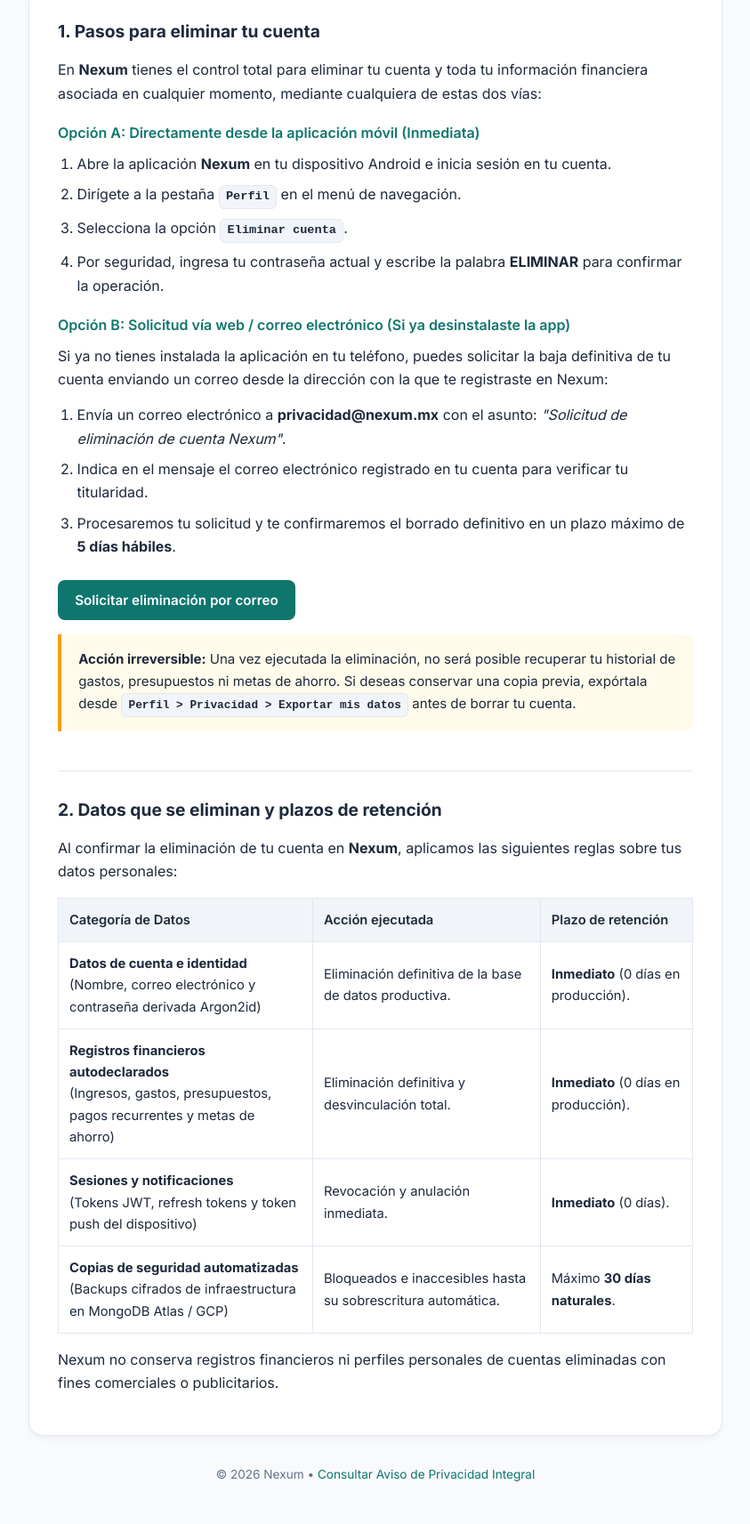
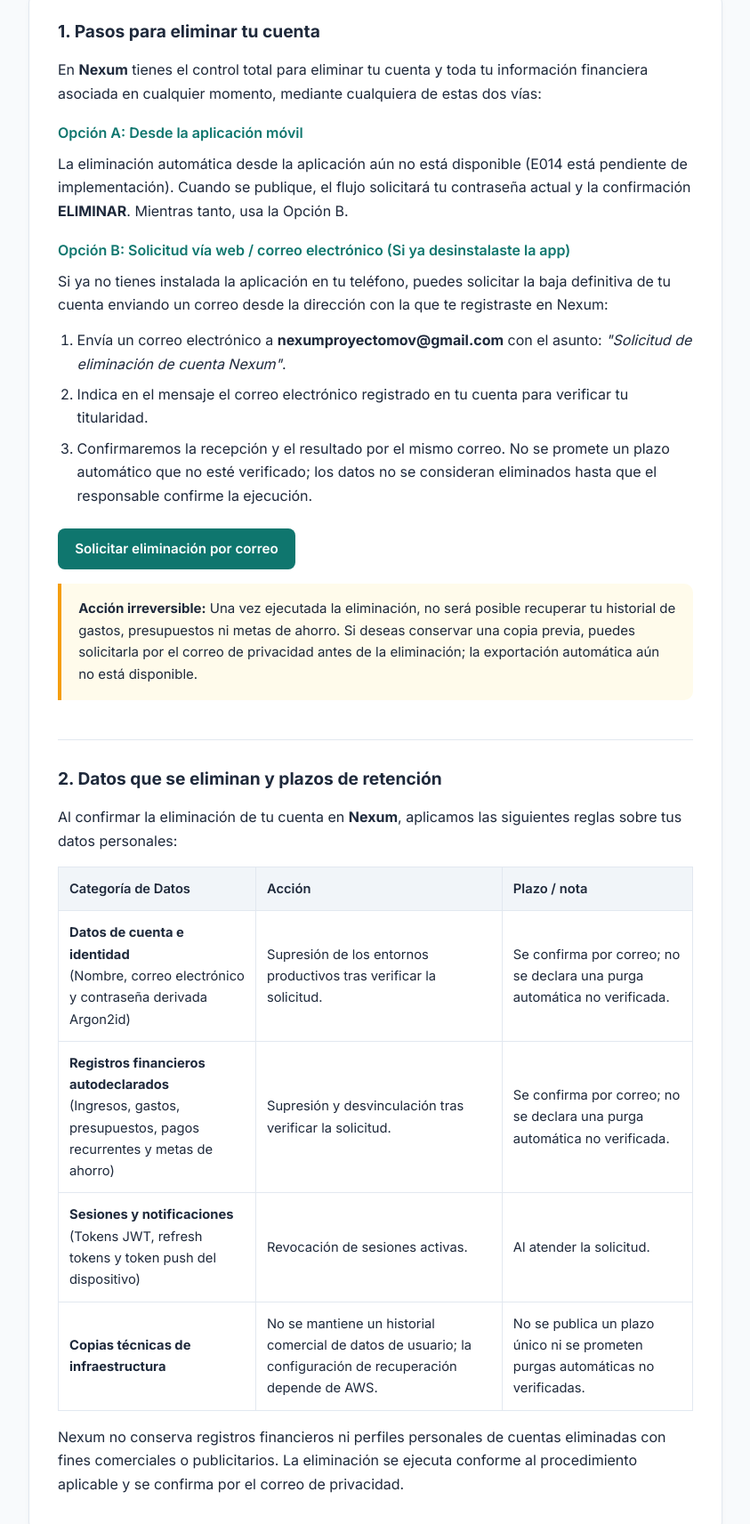
Before and after one commit to nexumpr/nexum-privacidad, a plain HTML site: page eliminar-cuenta/index.html in a window 1280 px wide. Shown: the part 277-1990 px from the top of the page at 89% size, without its empty margins (218-1061 px from the left). Drawn offline with Linux system fonts and the light colour scheme.

Commit message:
fix: alinea aviso publico con AWS, E015 y eliminacion real

```diff
--- a/eliminar-cuenta/index.html
+++ b/eliminar-cuenta/index.html
@@ -178,25 +178,20 @@
                 <h2>1. Pasos para eliminar tu cuenta</h2>
                 <p>En <strong>Nexum</strong> tienes el control total para eliminar tu cuenta y toda tu información financiera asociada en cualquier momento, mediante cualquiera de estas dos vías:</p>
 
-                <h3>Opción A: Directamente desde la aplicación móvil (Inmediata)</h3>
-                <ol>
-                    <li>Abre la aplicación <strong>Nexum</strong> en tu dispositivo Android e inicia sesión en tu cuenta.</li>
-                    <li>Dirígete a la pestaña <span class="ui-path">Perfil</span> en el menú de navegación.</li>
-                    <li>Selecciona la opción <span class="ui-path">Eliminar cuenta</span>.</li>
-                    <li>Por seguridad, ingresa tu contraseña actual y escribe la palabra <strong>ELIMINAR</strong> para confirmar la operación.</li>
-                </ol>
+                <h3>Opción A: Desde la aplicación móvil</h3>
+                <p>La eliminación automática desde la aplicación aún no está disponible (E014 está pendiente de implementación). Cuando se publique, el flujo solicitará tu contraseña actual y la confirmación <strong>ELIMINAR</strong>. Mientras tanto, usa la Opción B.</p>
 
                 <h3>Opción B: Solicitud vía web / correo electrónico (Si ya desinstalaste la app)</h3>
                 <p>Si ya no tienes instalada la aplicación en tu teléfono, puedes solicitar la baja definitiva de tu cuenta enviando un correo desde la dirección con la que te registraste en Nexum:</p>
                 <ol>
-                    <li>Envía un correo electrónico a <strong>privacidad@nexum.mx</strong> con el asunto: <em>"Solicitud de eliminación de cuenta Nexum"</em>.</li>
+                    <li>Envía un correo electrónico a <strong>nexumproyectomov@gmail.com</strong> con el asunto: <em>"Solicitud de eliminación de cuenta Nexum"</em>.</li>
                     <li>Indica en el mensaje el correo electrónico registrado en tu cuenta para verificar tu titularidad.</li>
-                    <li>Procesaremos tu solicitud y te confirmaremos el borrado definitivo en un plazo máximo de <strong>5 días hábiles</strong>.</li>
+                    <li>Confirmaremos la recepción y el resultado por el mismo correo. No se promete un plazo automático que no esté verificado; los datos no se consideran eliminados hasta que el responsable confirme la ejecución.</li>
                 </ol>
-                <a class="email-btn" href="mailto:privacidad@nexum.mx?subject=Solicitud%20de%20eliminaci%C3%B3n%20de%20cuenta%20Nexum&body=Hola%2C%20solicito%20la%20eliminaci%C3%B3n%20definitiva%20de%20mi%20cuenta%20de%20Nexum%20asociada%20al%20correo%3A%20">Solicitar eliminación por correo</a>
+                <a class="email-btn" href="mailto:nexumproyectomov@gmail.com?subject=Solicitud%20de%20eliminaci%C3%B3n%20de%20cuenta%20Nexum&body=Hola%2C%20solicito%20la%20eliminaci%C3%B3n%20definitiva%20de%20mi%20cuenta%20de%20Nexum%20asociada%20al%20correo%3A%20">Solicitar eliminación por correo</a>
 
                 <div class="warn-box">
-                    <strong>Acción irreversible:</strong> Una vez ejecutada la eliminación, no será posible recuperar tu historial de gastos, presupuestos ni metas de ahorro. Si deseas conservar una copia previa, expórtala desde <span class="ui-path">Perfil &gt; Privacidad &gt; Exportar mis datos</span> antes de borrar tu cuenta.
+                    <strong>Acción irreversible:</strong> Una vez ejecutada la eliminación, no será posible recuperar tu historial de gastos, presupuestos ni metas de ahorro. Si deseas conservar una copia previa, puedes solicitarla por el correo de privacidad antes de la eliminación; la exportación automática aún no está disponible.
                 </div>
             </section>
 
@@ -208,34 +203,34 @@
                     <thead>
                         <tr>
                             <th>Categoría de Datos</th>
-                            <th>Acción ejecutada</th>
-                            <th>Plazo de retención</th>
+                            <th>Acción</th>
+                            <th>Plazo / nota</th>
                         </tr>
                     </thead>
                     <tbody>
                         <tr>
                             <td><strong>Datos de cuenta e identidad</strong><br>(Nombre, correo electrónico y contraseña derivada Argon2id)</td>
-                            <td>Eliminación definitiva de la base de datos productiva.</td>
-                            <td><strong>Inmediato</strong> (0 días en producción).</td>
+                            <td>Supresión de los entornos productivos tras verificar la solicitud.</td>
+                            <td>Se confirma por correo; no se declara una purga automática no verificada.</td>
                         </tr>
                         <tr>
                             <td><strong>Registros financieros autodeclarados</strong><br>(Ingresos, gastos, presupuestos, pagos recurrentes y metas de ahorro)</td>
-                            <td>Eliminación definitiva y desvinculación total.</td>
-                            <td><strong>Inmediato</strong> (0 días en producción).</td>
+                            <td>Supresión y desvinculación tras verificar la solicitud.</td>
+                            <td>Se confirma por correo; no se declara una purga automática no verificada.</td>
                         </tr>
                         <tr>
                             <td><strong>Sesiones y notificaciones</strong><br>(Tokens JWT, refresh tokens y token push del dispositivo)</td>
-                            <td>Revocación y anulación inmediata.</td>
-                            <td><strong>Inmediato</strong> (0 días).</td>
+                            <td>Revocación de sesiones activas.</td>
+                            <td>Al atender la solicitud.</td>
                         </tr>
                         <tr>
-                            <td><strong>Copias de seguridad automatizadas</strong><br>(Backups cifrados de infraestructura en MongoDB Atlas / GCP)</td>
-                            <td>Bloqueados e inaccesibles hasta su sobrescritura automática.</td>
-                            <td>Máximo <strong>30 días naturales</strong>.</td>
+                            <td><strong>Copias técnicas de infraestructura</strong></td>
+                            <td>No se mantiene un historial comercial de datos de usuario; la configuración de recuperación depende de AWS.</td>
+                            <td>No se publica un plazo único ni se prometen purgas automáticas no verificadas.</td>
                         </tr>
                     </tbody>
                 </table>
-                <p>Nexum no conserva registros financieros ni perfiles personales de cuentas eliminadas con fines comerciales o publicitarios.</p>
+                <p>Nexum no conserva registros financieros ni perfiles personales de cuentas eliminadas con fines comerciales o publicitarios. La eliminación se ejecuta conforme al procedimiento aplicable y se confirma por el correo de privacidad.</p>
             </section>
         </main>
 
```
Also changed, not shown: index.html (+22 -20 lines).
